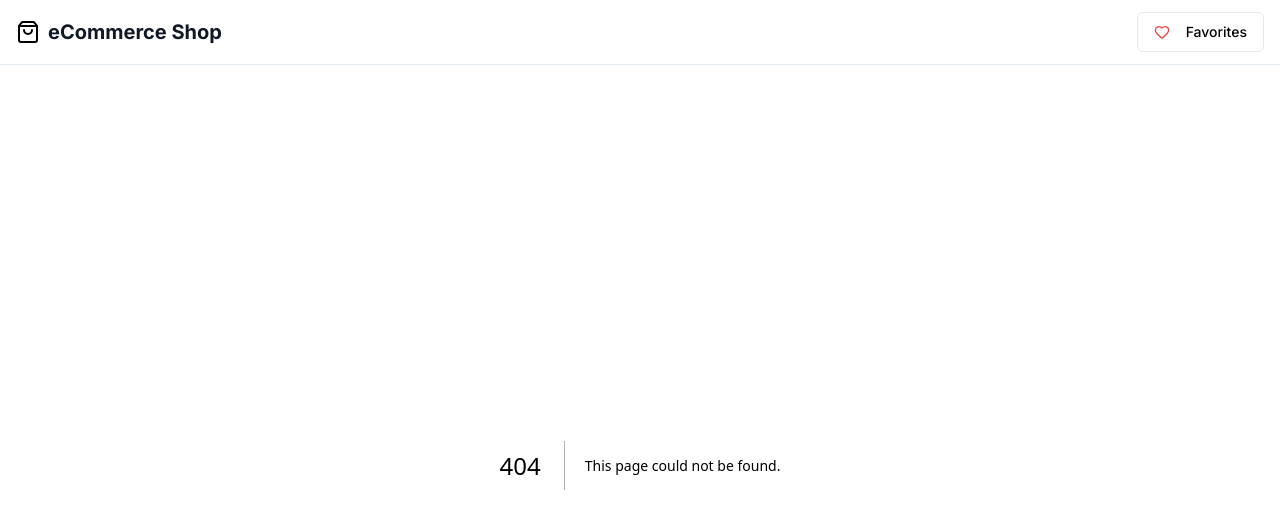
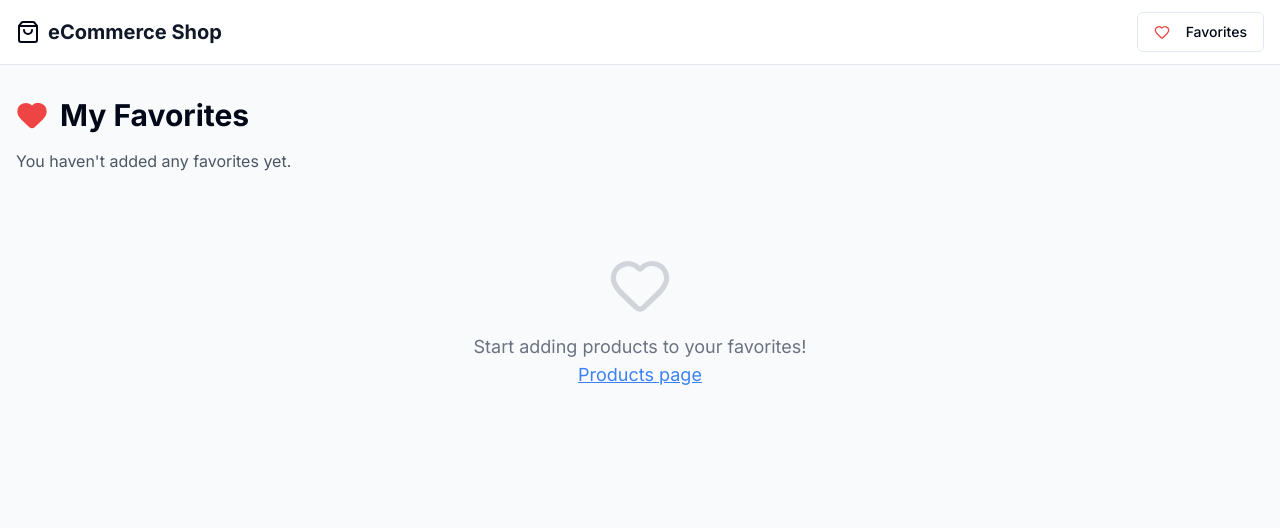
Before and after one commit to esru13/eCommerce-Shop, a Next.js app: page /favorites in a window 1280 px wide. Before the commit this address had no page. Shown: the top 528 px of the page. Built offline with nearby package versions, Linux system fonts and the light colour scheme.

Commit message:
favourite page initial

```diff
--- /dev/null
+++ b/src/app/favorites/page.tsx
@@ -0,0 +1,50 @@
+"use client";
+
+import Link from "next/link";
+import { useAppSelector } from "@/store/hooks";
+import ProductCard from "@/components/ProductCard";
+import { Heart } from "lucide-react";
+
+export default function FavoritesPage() {
+  const favoriteProducts = useAppSelector(
+    (state) => state.favorites.favoriteProducts
+  );
+
+  return (
+    <main className="min-h-screen bg-gray-50">
+      <div className="container mx-auto px-4 py-8">
+        <div className="mb-8">
+          <div className="flex items-center gap-3 mb-4">
+            <Heart className="h-8 w-8 text-red-500 fill-current" />
+            <h1 className="text-3xl font-bold">My Favorites</h1>
+          </div>
+          <p className="text-gray-600">
+            {favoriteProducts.length === 0
+              ? "You haven't added any favorites yet."
+              : `You have ${favoriteProducts.length} favorite product${
+                  favoriteProducts.length !== 1 ? "s" : ""
+                }.`}
+          </p>
+        </div>
+
+        {favoriteProducts.length === 0 ? (
+          <div className="text-center py-12">
+            <Heart className="h-16 w-16 text-gray-300 mx-auto mb-4" />
+            <p className="text-gray-500 text-lg">
+              Start adding products to your favorites!
+              <div>
+              <Link href="/" className="text-blue-500 hover:text-blue-700 underline">Products page</Link>
+              </div>
+            </p>
+          </div>
+        ) : (
+          <div className="grid grid-cols-1 sm:grid-cols-2 lg:grid-cols-3 xl:grid-cols-4 gap-6">
+            {favoriteProducts.map((product) => (
+              <ProductCard key={product.id} product={product} />
+            ))}
+          </div>
+        )}
+      </div>
+    </main>
+  );
+}
```
